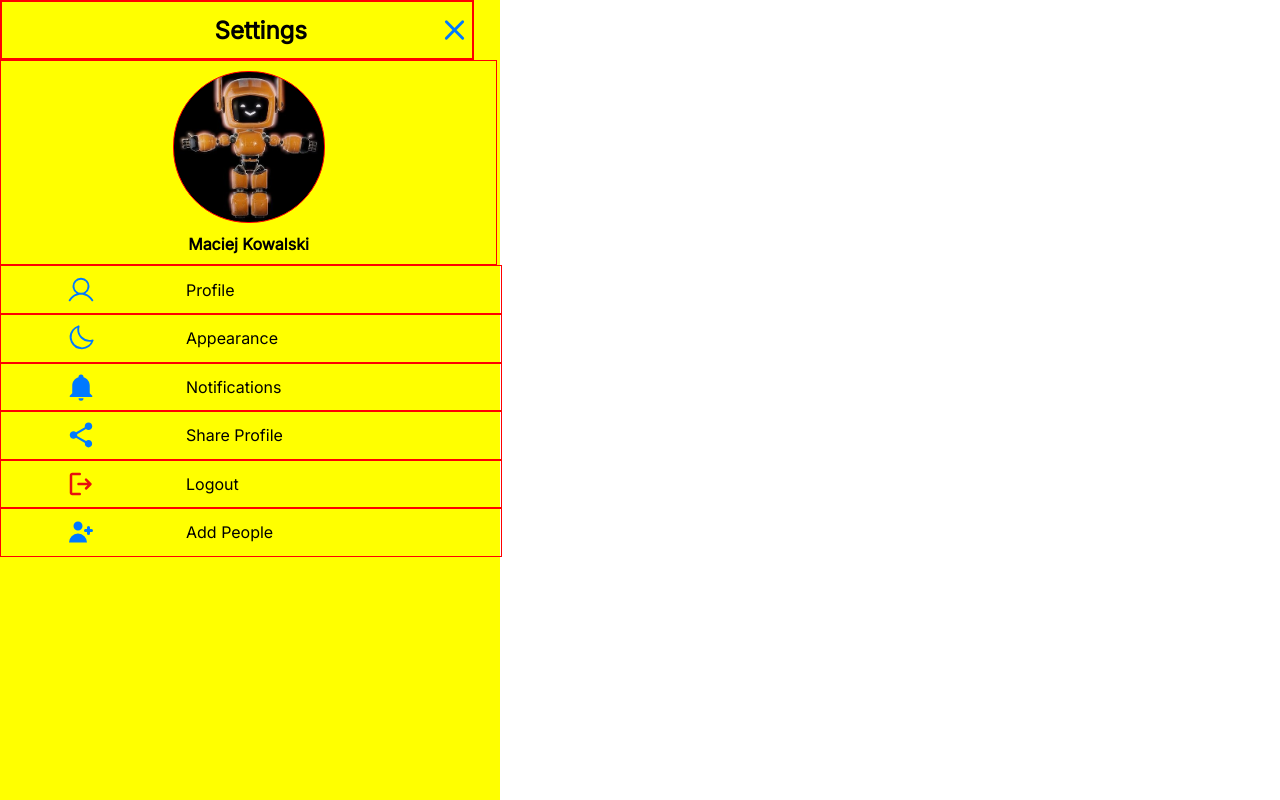
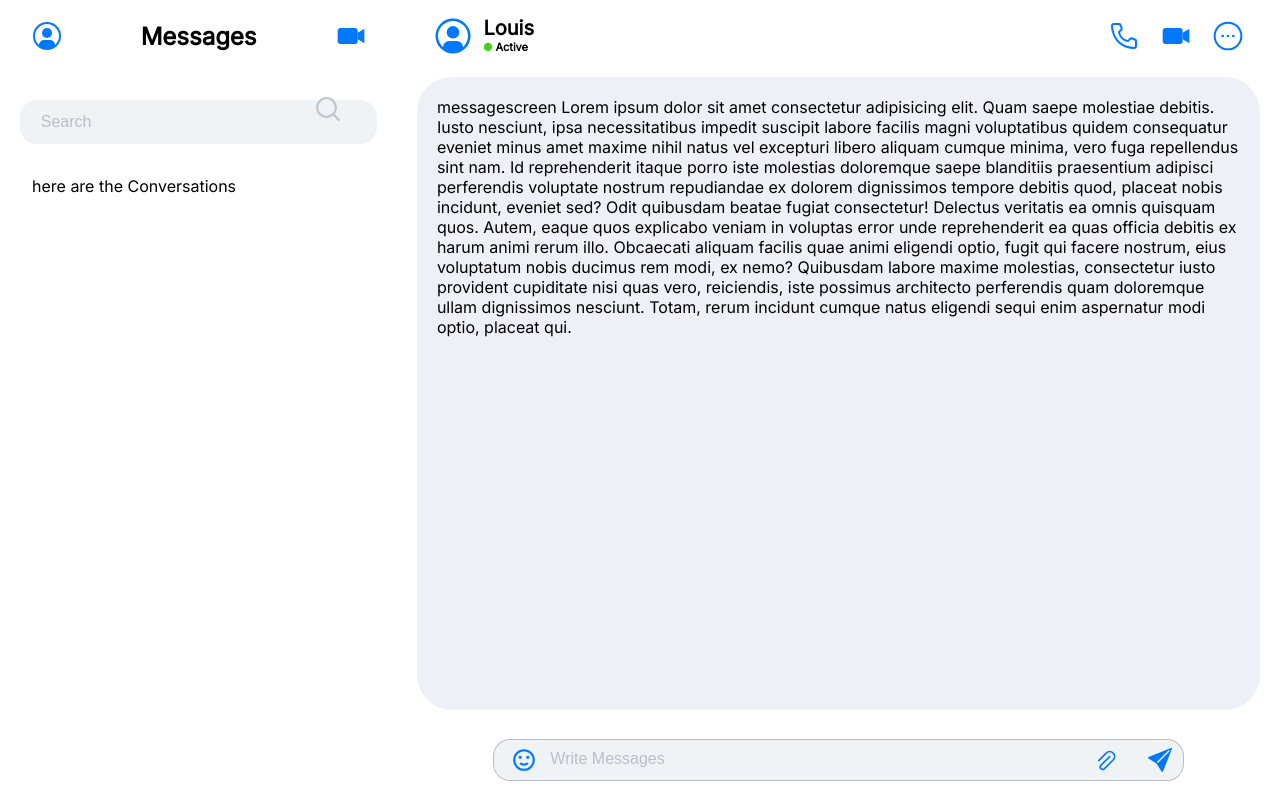
Before and after one commit to debankanmitra/Micro-services_Chat-application, a React (Vite) app in the folder chatApp/: page / in a window 1280 px wide. Built offline with nearby package versions, Linux system fonts and the light colour scheme.

Commit message:
modified

```diff
--- a/chatApp/src/App.jsx
+++ b/chatApp/src/App.jsx
@@ -1,8 +1,7 @@
 import Layoutgrid from './chat_system/Layoutgrid.jsx'
-import Settings from './Settings/Settings.jsx'
 
 function App() {
-    return (<Settings/>)
+    return (<Layoutgrid/>)
 }
 
 export default App
--- a/chatApp/src/Settings/Close.jsx
+++ b/chatApp/src/Settings/Close.jsx
@@ -3,9 +3,7 @@ import styled from 'styled-components'
 
 
 const Div = styled.div`
-    width:94%;
-    height:7%;
-    border:2px solid red;
+    width:90%;
     display:flex;
     align-items: center;
     justify-content: flex-end;
@@ -17,15 +15,14 @@ const H = styled.h2`
 `
 const Svg = styled.svg`
     position: relative;
-    margin-left: 130px ;
+    margin-left: 94px ;
 `
 
-
-function Close() {
+function Close({setDisplay}) {
   return (
     <Div>
       <H>Settings</H>
-      <Svg xmlns="http://www.w3.org/2000/svg" width="35" height="40" viewBox="0 0 24 24"><path fill="#0079FF"
+      <Svg onClick={setDisplay} xmlns="http://www.w3.org/2000/svg" width="40" height="40" viewBox="0 0 24 24"><path fill="#0079FF"
         d="M18.3 5.71a.996.996 0 0 0-1.41 0L12 10.59L7.11 5.7A.996.996 0 1 0 5.7 7.11L10.59 12L5.7 16.89a.996.996 0 1 0 1.41 1.41L12 13.41l4.89
         4.89a.996.996 0 1 0 1.41-1.41L13.41 12l4.89-4.89c.38-.38.38-1.02 0-1.4z"/></Svg>
     </Div>
--- a/chatApp/src/Settings/Profilepic.jsx
+++ b/chatApp/src/Settings/Profilepic.jsx
@@ -3,7 +3,6 @@ import styled from "styled-components";
 
 const Div = styled.div`
     width: 99%;
-    border:1px solid red;
     display: grid;
     place-items: center;
 `;
@@ -11,7 +10,6 @@ const Div = styled.div`
 const Div1 = styled.div`
     width: 150px;
     height: 150px;
-    border:1px solid red;
     border-radius: 75px;
     margin-top: 10px;
     background-image: url("orange.jpg");
--- a/chatApp/src/Settings/Settings.jsx
+++ b/chatApp/src/Settings/Settings.jsx
@@ -12,19 +12,19 @@ import Addpeople from './Addpeople'
 
 
 const Div = styled.div`
-width:500px;
-height:100vh;
-  background: yellow;
-  /* display: grid;
-  place-items: center; */
-  /* grid-row: 1/8;
-  display:  ${props => props.disp ? "" : 'none'}; */
+  border-right: 1px solid #E9E9E9;
+  border-radius: 0px 40px 40px 0px;
+  display: grid;
+  place-items: center;
+  background: #ECE2E3;
+  grid-row: 1/8;
+  display:  ${props => props.disp ? "" : 'none'};
 `
 
 function Settings(props) {
   return (
-    <Div disp={props.disp} onClick={props.setDisplay}>
-      <Close />
+    <Div disp={props.disp}>
+      <Close setDisplay={props.setDisplay}/>
       <Profilepic/>
       <Profile/>
       <Theme/>
--- a/chatApp/src/Settings/settings.css
+++ b/chatApp/src/Settings/settings.css
@@ -1,9 +1,12 @@
 .wrapper {
     width: 100%;
-    border: 1px solid red;
     display: flex;
     align-items: center;
     position: relative;
+    /* padding: 8px 0px 8px 0px; */
+}
+.wrapper:hover{
+    background: #C1C7CE;
 }
 
 h2 {
--- a/chatApp/src/Top/Top.jsx
+++ b/chatApp/src/Top/Top.jsx
@@ -8,9 +8,8 @@ const Div = styled.div`
     grid-row: 1/2;
     display: flex;
     align-items: center;
-    justify-content: center;
-    gap: 22%;
-    background: yellow;
+    justify-content: space-evenly;
+    gap: 12%;
     display:  ${props => props.disp ? "" : 'none'};
 `
 const H = styled.div`
--- a/chatApp/src/Top/Usericon.jsx
+++ b/chatApp/src/Top/Usericon.jsx
@@ -1,11 +1,16 @@
 import React from 'react'
+import styled from 'styled-components'
+
+const Svg = styled.svg`
+  margin: 0;
+`
 
 function Usericon({setDisplay}) {
   return (
 
-        <svg onClick={setDisplay} xmlns="http://www.w3.org/2000/svg" width="32" height="32" viewBox="0 0 32 32"><path fill="#0079FF"
+        <Svg onClick={setDisplay} xmlns="http://www.w3.org/2000/svg" width="32" height="32" viewBox="0 0 32 32"><path fill="#0079FF"
         d="M16 8a5 5 0 1 0 5 5a5 5 0 0 0-5-5Z"/><path fill="#0079FF" d="M16 2a14 14 0 1 0 14 14A14.016 14.016 0 0 0 16 2Zm7.992 22.926A5.002
-        5.002 0 0 0 19 20h-6a5.002 5.002 0 0 0-4.992 4.926a12 12 0 1 1 15.985 0Z"/></svg>
+        5.002 0 0 0 19 20h-6a5.002 5.002 0 0 0-4.992 4.926a12 12 0 1 1 15.985 0Z"/></Svg>
 
   )
 }
--- a/chatApp/src/Top/Videocall.jsx
+++ b/chatApp/src/Top/Videocall.jsx
@@ -1,10 +1,15 @@
 import React from 'react'
+import styled from 'styled-components'
+
+const Svg = styled.svg`
+  margin: 0;
+`
 
 function Videocall() {
   return (
 
-      <svg xmlns="http://www.w3.org/2000/svg" width="32" height="32" viewBox="0 0 48 48"><path fill="#0079FF"
-      d="M8 12h22c2.2 0 4 1.8 4 4v16c0 2.2-1.8 4-4 4H8c-2.2 0-4-1.8-4-4V16c0-2.2 1.8-4 4-4z"/><path fill="#0079FF" d="m44 35l-10-6V19l10-6z"/></svg>
+      <Svg xmlns="http://www.w3.org/2000/svg" width="32" height="32" viewBox="0 0 48 48"><path fill="#0079FF"
+      d="M8 12h22c2.2 0 4 1.8 4 4v16c0 2.2-1.8 4-4 4H8c-2.2 0-4-1.8-4-4V16c0-2.2 1.8-4 4-4z"/><path fill="#0079FF" d="m44 35l-10-6V19l10-6z"/></Svg>
 
   )
 }
--- a/chatApp/src/Usertop/Usertop.jsx
+++ b/chatApp/src/Usertop/Usertop.jsx
@@ -18,7 +18,9 @@ const Div2 = styled.div`
     gap: 20px;
 
 `
-
+const Svg = styled.svg`
+  margin: 0;
+`
 function Usertop() {
     return (
         <Div>
@@ -26,16 +28,16 @@ function Usertop() {
             <Usertop_user />
 
             <Div2>
-                <svg xmlns="http://www.w3.org/2000/svg" width="32" height="32" viewBox="0 0 32 32"><path fill="#0079FF"
+                <Svg xmlns="http://www.w3.org/2000/Svg" width="32" height="32" viewBox="0 0 32 32"><path fill="#0079FF"
                     d="M26 29h-.17C6.18 27.87 3.39 11.29 3 6.23A3 3 0 0 1 5.76 3h5.51a2 2 0 0 1 1.86 1.26L14.65 8a2 2 0 0 1-.44 2.16l-2.13 2.15a9.37
         9.37 0 0 0 7.58 7.6l2.17-2.15a2 2 0 0 1 2.17-.41l3.77 1.51A2 2 0 0 1 29 20.72V26a3 3 0 0 1-3 3ZM6 5a1 1 0 0 0-1 1v.08C5.46 12 8.41 26 25.94 27a1
-        1 0 0 0 1.06-.94v-5.34l-3.77-1.51l-2.87 2.85l-.48-.06c-8.7-1.09-9.88-9.79-9.88-9.88l-.06-.48l2.84-2.87L11.28 5Z"/></svg>
+        1 0 0 0 1.06-.94v-5.34l-3.77-1.51l-2.87 2.85l-.48-.06c-8.7-1.09-9.88-9.79-9.88-9.88l-.06-.48l2.84-2.87L11.28 5Z"/></Svg>
 
-                <svg xmlns="http://www.w3.org/2000/svg" width="32" height="32" viewBox="0 0 48 48"><path fill="#0079FF"
-                    d="M8 12h22c2.2 0 4 1.8 4 4v16c0 2.2-1.8 4-4 4H8c-2.2 0-4-1.8-4-4V16c0-2.2 1.8-4 4-4z" /><path fill="#0079FF" d="m44 35l-10-6V19l10-6z" /></svg>
+                <Svg xmlns="http://www.w3.org/2000/Svg" width="32" height="32" viewBox="0 0 48 48"><path fill="#0079FF"
+                    d="M8 12h22c2.2 0 4 1.8 4 4v16c0 2.2-1.8 4-4 4H8c-2.2 0-4-1.8-4-4V16c0-2.2 1.8-4 4-4z" /><path fill="#0079FF" d="m44 35l-10-6V19l10-6z" /></Svg>
 
-                <svg xmlns="http://www.w3.org/2000/svg" width="32" height="32" viewBox="0 0 24 24"><g fill="none" stroke="#0079FF"><path strokeLinecap="round"
-                    strokeLinejoin="round" strokeWidth="2" d="M8 12h.009m3.995 0h.01m3.977 0H16" /><circle cx="12" cy="12" r="10" strokeWidth="1.5" /></g></svg>
+                <Svg xmlns="http://www.w3.org/2000/Svg" width="32" height="32" viewBox="0 0 24 24"><g fill="none" stroke="#0079FF"><path strokeLinecap="round"
+                    strokeLinejoin="round" strokeWidth="2" d="M8 12h.009m3.995 0h.01m3.977 0H16" /><circle cx="12" cy="12" r="10" strokeWidth="1.5" /></g></Svg>
             </Div2>
         </Div>
     )
--- a/chatApp/src/Usertop/Usertop_user.jsx
+++ b/chatApp/src/Usertop/Usertop_user.jsx
@@ -7,7 +7,9 @@ const Div = styled.div`
   gap: 10px;
   /* flex-grow: 1;  NEW WAY TO ADD SPACE BETWEEN TWO DIFFERENT SPACE ITEMS*/
 `
-
+const Svg = styled.svg`
+  margin: 0;
+`
 const H1 = styled.div`
   font-size: 20px;
   font-weight: 600;
@@ -26,14 +28,14 @@ const H2 = styled.div`
 function Usertop_user() {
   return (
     <Div>
-      <svg xmlns="http://www.w3.org/2000/svg" width="40" height="40" viewBox="0 0 32 32"><path fill="#0079FF"
+      <Svg xmlns="http://www.w3.org/2000/Svg" width="40" height="40" viewBox="0 0 32 32"><path fill="#0079FF"
         d="M16 8a5 5 0 1 0 5 5a5 5 0 0 0-5-5Z" /><path fill="#0079FF" d="M16 2a14 14 0 1 0 14 14A14.016 14.016 0 0 0 16 2Zm7.992 22.926A5.002
-        5.002 0 0 0 19 20h-6a5.002 5.002 0 0 0-4.992 4.926a12 12 0 1 1 15.985 0Z"/></svg>
+        5.002 0 0 0 19 20h-6a5.002 5.002 0 0 0-4.992 4.926a12 12 0 1 1 15.985 0Z"/></Svg>
 
       <div>
         <H1>Louis</H1>
-        <H><svg xmlns="http://www.w3.org/2000/svg" width="10" height="10" viewBox="0 0 24 24">
-          <path fill="#46D016" d="M12 2C6.47 2 2 6.47 2 12s4.47 10 10 10s10-4.47 10-10S17.53 2 12 2z" /></svg><H2>Active</H2></H>
+        <H><Svg xmlns="http://www.w3.org/2000/Svg" width="10" height="10" viewBox="0 0 24 24">
+          <path fill="#46D016" d="M12 2C6.47 2 2 6.47 2 12s4.47 10 10 10s10-4.47 10-10S17.53 2 12 2z" /></Svg><H2>Active</H2></H>
       </div>
     </Div>
   )
--- a/chatApp/src/chat_system/Conversations.jsx
+++ b/chatApp/src/chat_system/Conversations.jsx
@@ -6,7 +6,6 @@ const Div = styled.div `
     /* border: 2px solid blue; */
     grid-row: 3/8;
     padding: 2rem;
-    background: yellow;
     display:  ${props => props.disp ? "" : 'none'};
 `
 
--- a/chatApp/src/chat_system/Searchlist.jsx
+++ b/chatApp/src/chat_system/Searchlist.jsx
@@ -7,7 +7,6 @@ const Div = styled.div`
     display: flex;
     justify-content: center;
     grid-row: 2/3;
-    background: yellow;
     display:  ${props => props.disp ? "" : 'none'};
 `
 const Input = styled.input`
```
